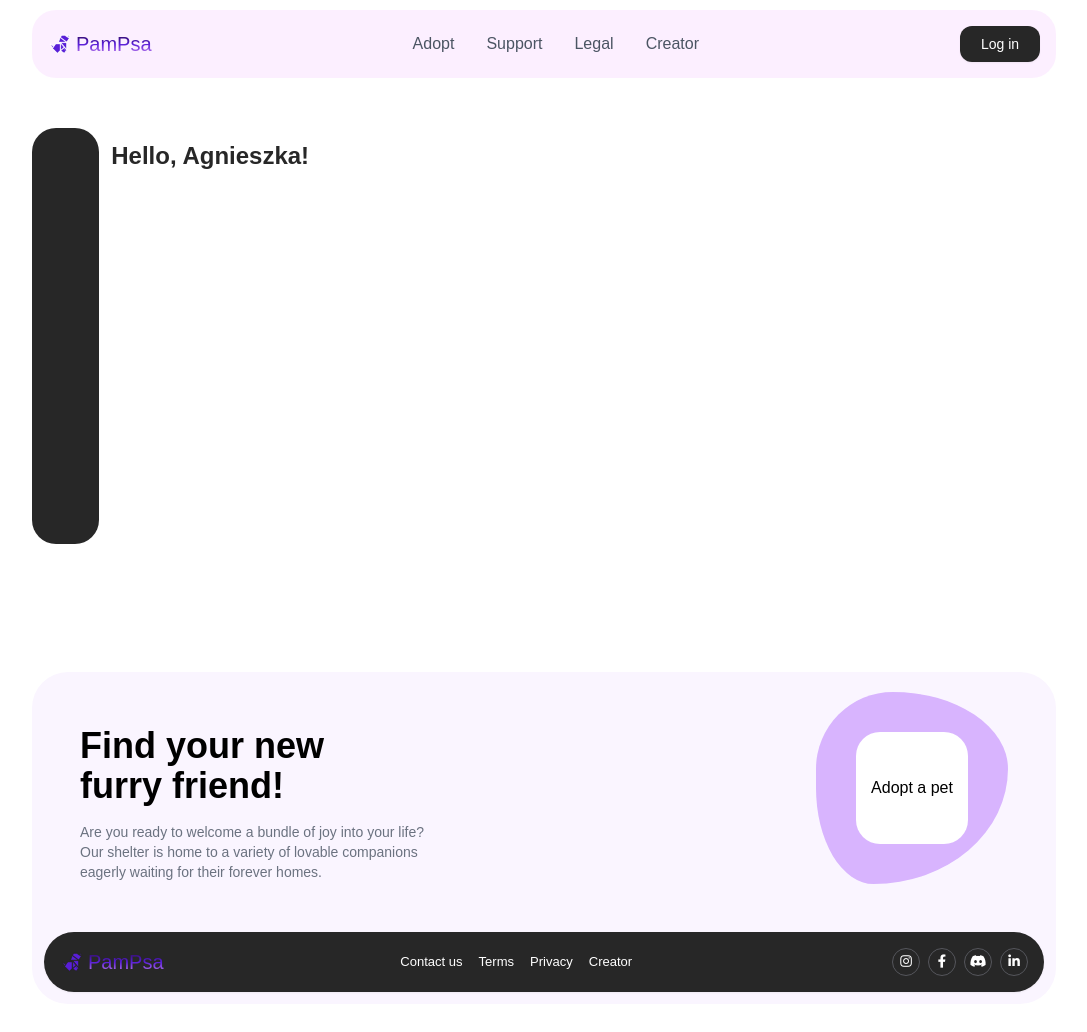
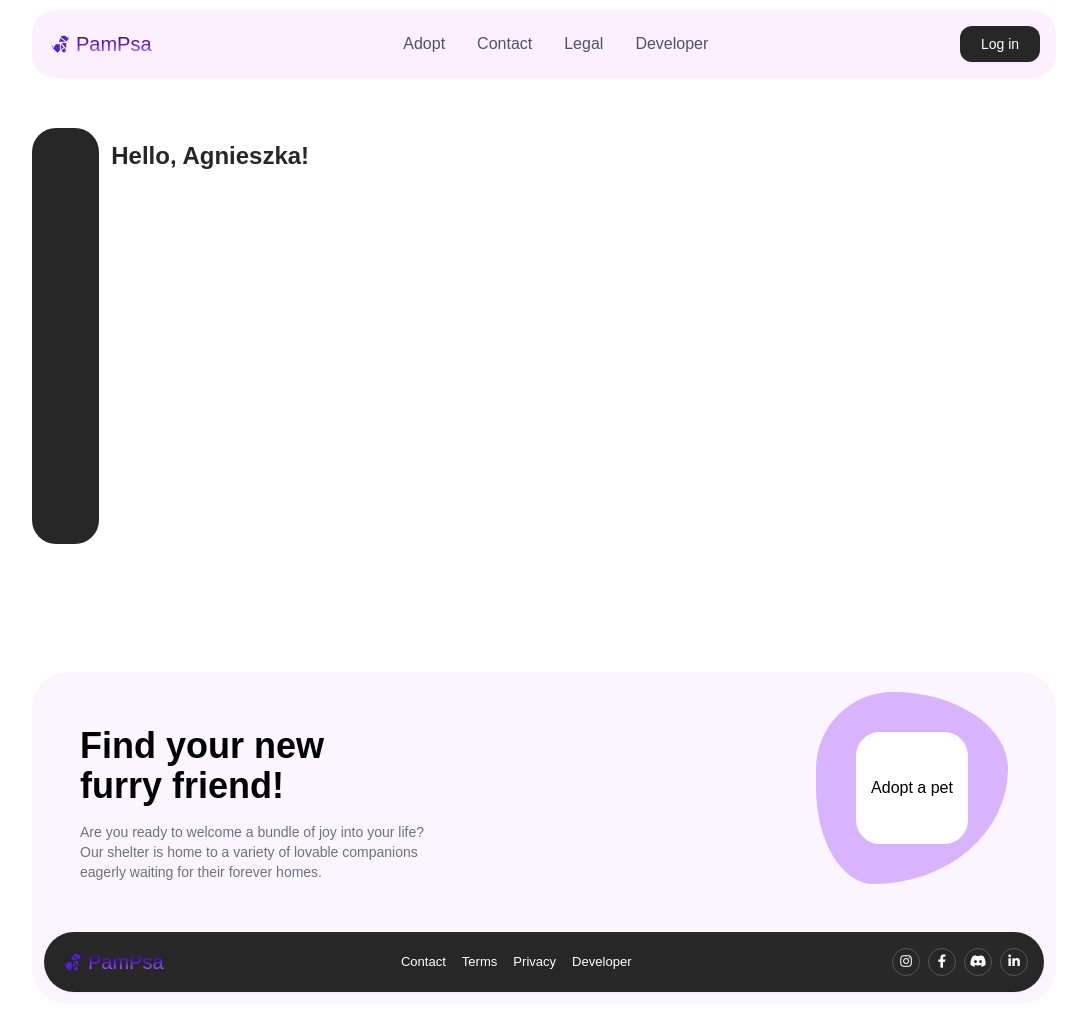
Before and after one commit to heisdanielade/PamietamPsa-frontend, a Vue app: page /u/profile in a window 1280 px wide. Shown: the top 1032 px of the page, without its empty margins (96-1183 px from the left). Built offline with nearby package versions, Linux system fonts and the light colour scheme; sample sign-in values are in the browser's storage; a web font is replaced by a local one.

Commit message:
update: header & footer links

```diff
--- a/src/components/home/Footer.vue
+++ b/src/components/home/Footer.vue
@@ -46,7 +46,7 @@ const currentYear = new Date().getFullYear();
             <div
                 class="links hidden md:flex items-center justify-evenly md:justify-center w-full text-[0.815rem] my-6 md:my-0">
                 <router-link to="/x" class="md:mr-4 transition hover:text-purple-300">
-                    Contact us
+                    Contact
                 </router-link>
                 <router-link to="/legal/terms" class="md:mr-4 transition hover:text-purple-300">
                     Terms
@@ -54,9 +54,9 @@ const currentYear = new Date().getFullYear();
                 <router-link to="/legal/policy" class="md:mr-4 transition hover:text-purple-300">
                     Privacy
                 </router-link>
-                <a href="https://github.com/heisdanielade" target="_blank"
+                <a href="https://heisdanielade.xyz" target="_blank"
                     class="transition hover:text-purple-300">
-                    Creator
+                    Developer
                 </a>
             </div>
 
--- a/src/components/home/Header.vue
+++ b/src/components/home/Header.vue
@@ -94,7 +94,7 @@ const toggle = () => {
                         </li>
                         <li>
                             <router-link to="/x"
-                                class="block py-2 pr-4 pl-3 text-gray-600 border-b border-gray-100 hover:text-purple-500 transition md:hover:bg-transparent md:border-0 md:hover:text-primary-700 md:p-0">Support</router-link>
+                                class="block py-2 pr-4 pl-3 text-gray-600 border-b border-gray-100 hover:text-purple-500 transition md:hover:bg-transparent md:border-0 md:hover:text-primary-700 md:p-0">Contact</router-link>
                         </li>
                         <li>
                             <router-link to="/legal/terms"
@@ -102,8 +102,8 @@ const toggle = () => {
                                 Legal</router-link>
                         </li>
                         <li>
-                            <a href="https://github.com/heisdanielade" target="_blank"
-                                class="block py-2 pr-4 pl-3 text-gray-600 border-b border-gray-100 hover:text-purple-500 transition md:hover:bg-transparent md:border-0 md:hover:text-primary-700 md:p-0">Creator</a>
+                            <a href="https://heisdanielade.xyz" target="_blank"
+                                class="block py-2 pr-4 pl-3 text-gray-600 border-b border-gray-100 hover:text-purple-500 transition md:hover:bg-transparent md:border-0 md:hover:text-primary-700 md:p-0">Developer</a>
                         </li>
                     </ul>
                 </div>
@@ -121,36 +121,36 @@ const toggle = () => {
                             <span class="">
                                 Adopt
                             </span>
-                            <i class="ml-2 fa-solid fa-house"></i>
+                            <i class="ml-2 fa-solid fa-cat"></i>
                         </router-link>
                     </li>
                     <li v-scroll-reveal class="not-shown mb-4 w-full color-dark hover:text-purple-500">
                         <router-link to="/x"
                             class="moblie-menu-link relative flex items-center justify-end pb-1">
                             <span class="">
-                                Support
-                            </span>
-                            <i class="ml-2 fa-solid fa-cat"></i>
-                        </router-link>
-                    </li>
-                    <li v-scroll-reveal class="not-shown mb-4 w-full color-dark hover:text-purple-500">
-                        <router-link to="/legal/terms"
-                            class="moblie-menu-link relative flex items-center justify-end pb-1">
-                            <span class="">
-                                Legal
+                                Contact
                             </span>
                             <i class="ml-2 ri-customer-service-line"></i>
                         </router-link>
                     </li>
                     <li v-scroll-reveal class="not-shown mb-4 w-full color-dark hover:text-purple-500">
-                        <a href="https://github.com/heisdanielade" target="_blank"
-                            class="moblie-menu-link relative flex items-center justify-end pb-1">
-                            <span class="">
-                                Creator
-                            </span>
-                            <i class="ml-2 ri-code-s-slash-line"></i>
-                        </a>
-                    </li>
+                        <a href="https://heisdanielade.xyz" target="_blank"
+                        class="moblie-menu-link relative flex items-center justify-end pb-1">
+                        <span class="">
+                            Developer
+                        </span>
+                        <i class="ml-2 ri-code-s-slash-line"></i>
+                    </a>
+                </li>
+                <li v-scroll-reveal class="not-shown mb-4 w-full color-dark hover:text-purple-500">
+                    <router-link to="/legal/terms"
+                        class="moblie-menu-link relative flex items-center justify-end pb-1">
+                        <span class="">
+                            Legal Docs
+                        </span>
+                        <i class="ml-2 ri-article-line"></i>
+                    </router-link>
+                </li>
                 </ul>
             </div>
         </Transition>
```
